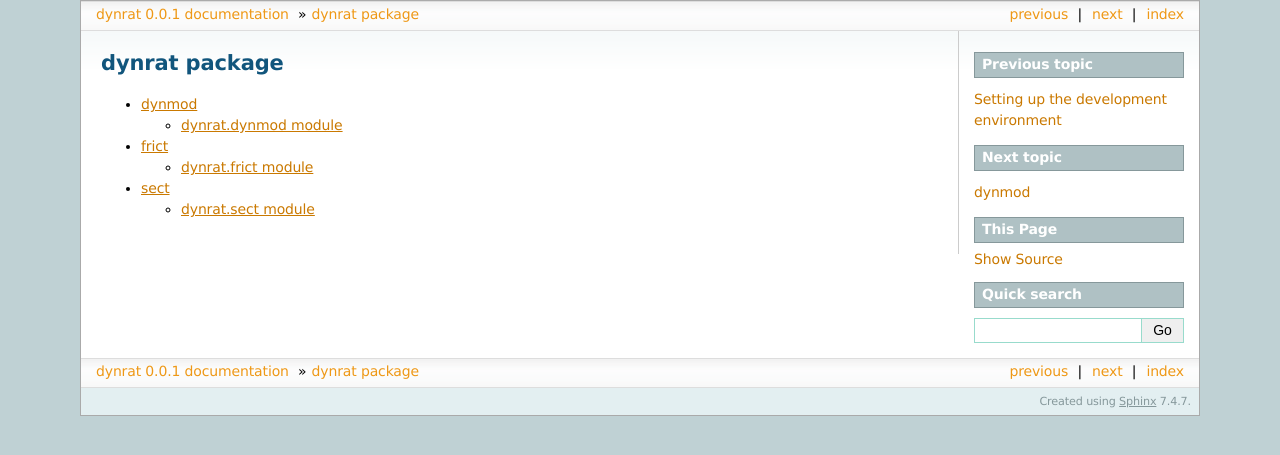
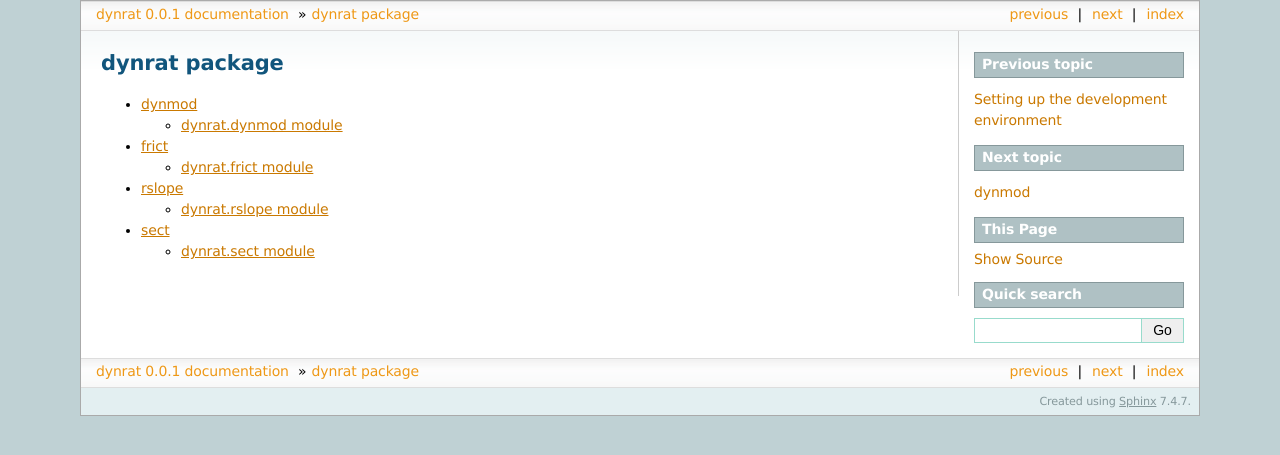
Before and after one commit to mdomanski-usgs/dynrat, a Sphinx documentation site: the page built from docs/modules.rst, in a window 1280 px wide. Shown: the top 455 px of the page. Built offline with Sphinx 7.4.7, drawn with Linux system fonts in a browser that asks for light colours.

Commit message:
add rslope modlue to docs

```diff
--- a/docs/modules.rst
+++ b/docs/modules.rst
@@ -6,4 +6,5 @@ dynrat package
 
    dynrat
    frict
+   rslope
    sect
--- /dev/null
+++ b/docs/rslope.rst
@@ -0,0 +1,9 @@
+rslope
+======
+
+dynrat.rslope module
+--------------------
+
+.. automodule:: dynrat.rslope
+   :members:
+   :undoc-members:
```
